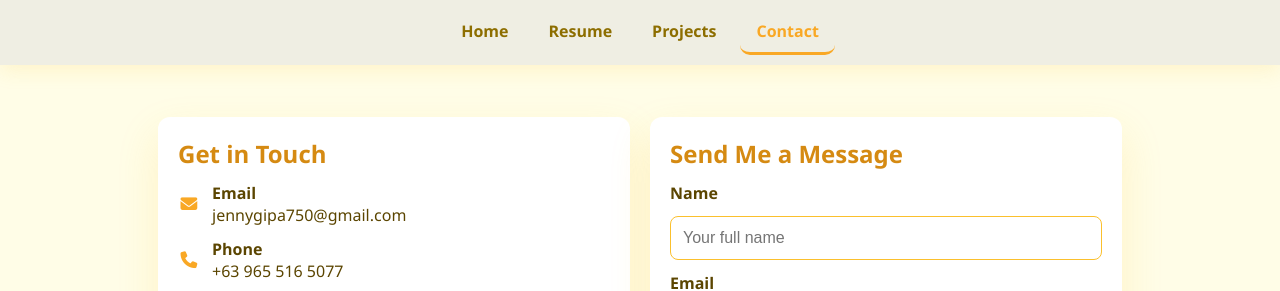
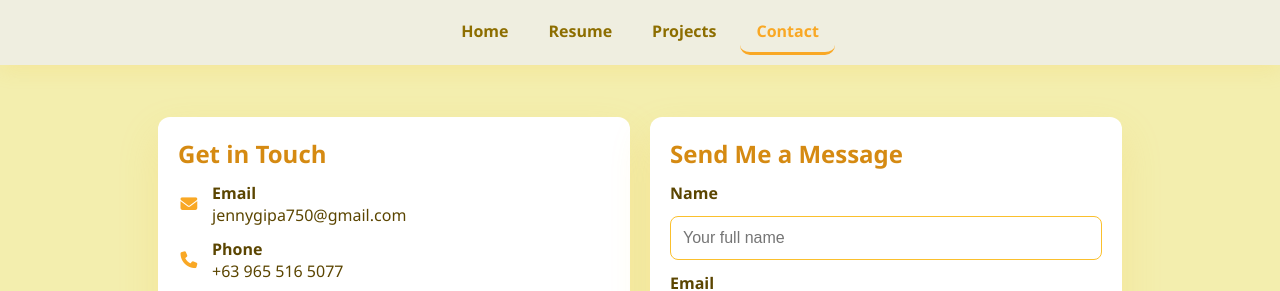
Before and after one commit to jennygipa00/student_portfolio_template, a plain HTML site: page contact.html in a window 1280 px wide. Shown: the top 291 px of the page. Drawn offline with Linux system fonts and the light colour scheme.

Commit message:
Add files via upload

```diff
--- a/contact.html
+++ b/contact.html
@@ -9,7 +9,7 @@
     *{box-sizing:border-box;margin:0;padding:0}
     body{
       font-family:"Segoe UI", Roboto, Arial, sans-serif;
-      background: linear-gradient(180deg,#fffde7,#fffde7 40%,#fffff0 100%);
+      background: linear-gradient(180deg,#f3eeae,#f3eeae 40%,#fffff0 100%);
       color:#5b4500;
       padding-bottom:60px;
     }
```
